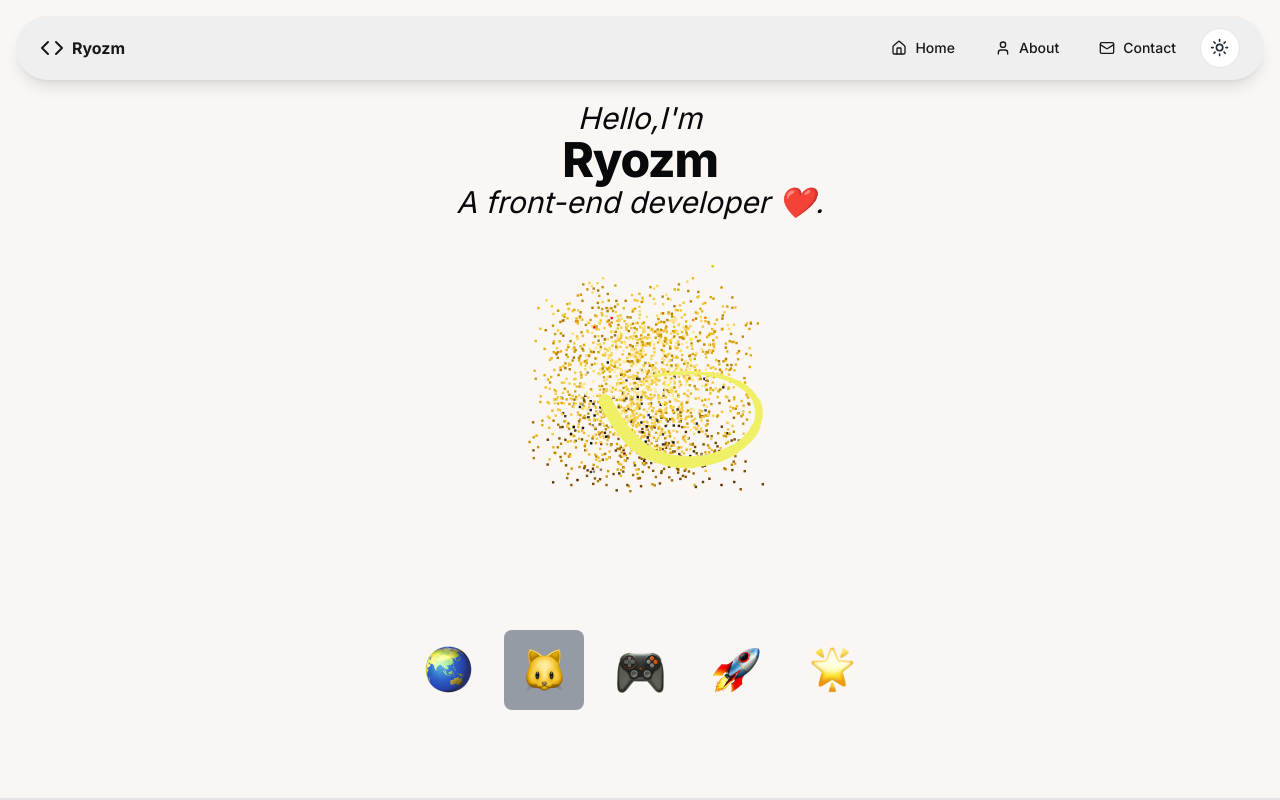
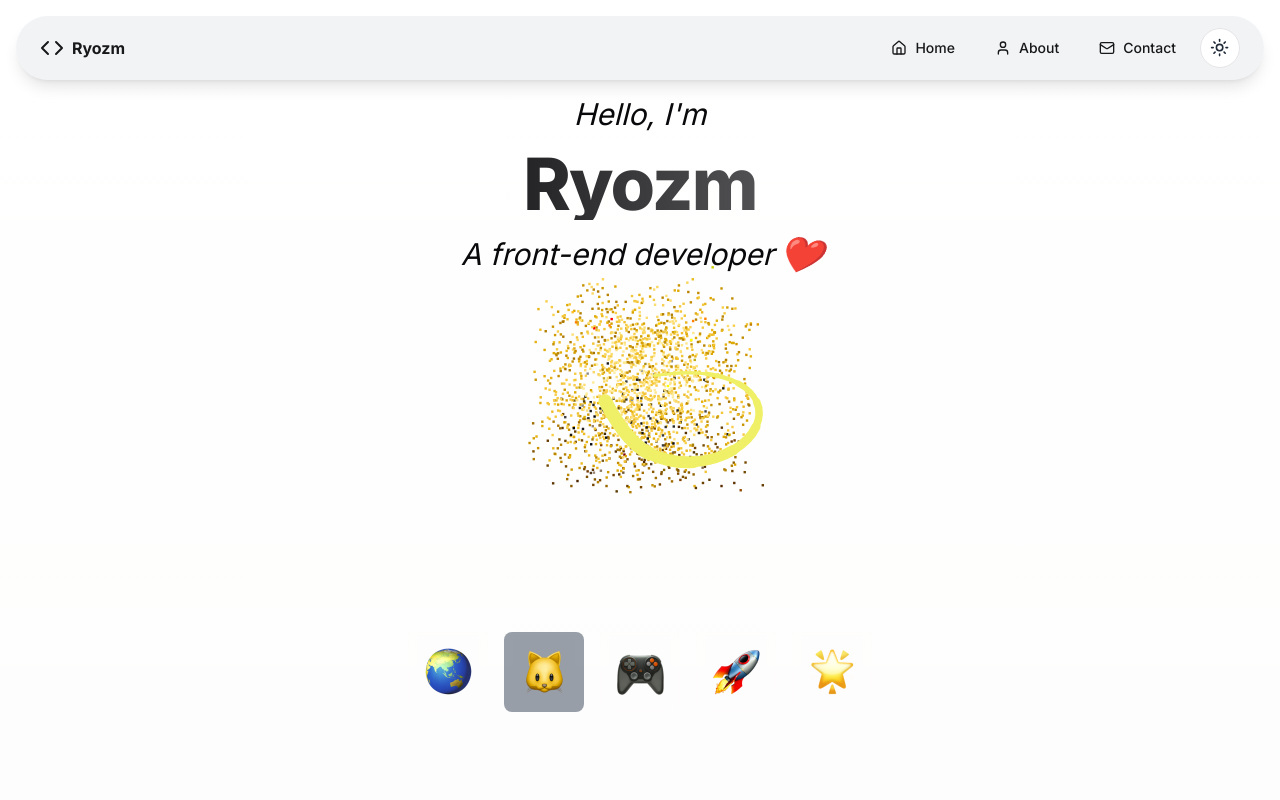
Before and after one commit to ryozm/ryozm-homepage, a Next.js app: page /home in a window 1280 px wide. Built offline with nearby package versions, Linux system fonts and the light colour scheme.

Commit message:
feat(home): 为主页添加动画效果

```diff
--- a/app/home/page.tsx
+++ b/app/home/page.tsx
@@ -1,18 +1,59 @@
+'use client'
 import { Suspense, lazy } from 'react'
+import { motion } from 'motion/react'
 
 const DynamicLogo = lazy(() => import('./components/DynamicLogo'))
 
 const HomePage = () => {
   return (
-    <div className=" snap-y snap-mandatory overflow-y-auto flex flex-col h-screen w-full">
-      <div className="snap-always border-b-2 relative snap-center min-h-screen pt-[100px]">
-        <div className="text-center">
-          <h3 className="text-3xl italic">Hello,I'm </h3>
-          <h1 className="text-4xl font-extrabold tracking-tight lg:text-5xl">
+    <div className="snap-y snap-mandatory overflow-y-auto flex flex-col h-screen w-full bg-gradient-to-b from-background to-background/80">
+      <div className="snap-always relative snap-center min-h-screen flex justify-center pt-24">
+        <motion.div
+          className="text-center z-10 space-y-4"
+          initial={{ opacity: 0, y: 20 }}
+          animate={{ opacity: 1, y: 0 }}
+          transition={{ duration: 0.8, ease: 'easeOut' }}
+        >
+          <motion.h3
+            className="text-3xl italic"
+            initial={{ opacity: 0, x: -20 }}
+            animate={{ opacity: 1, x: 0 }}
+            transition={{ duration: 0.5, delay: 0.2 }}
+          >
+            Hello, I'm
+          </motion.h3>
+          <motion.h1
+            className="text-5xl font-extrabold tracking-tight lg:text-7xl bg-gradient-to-r from-primary to-primary/70 bg-clip-text text-transparent"
+            initial={{ opacity: 0, scale: 0.9 }}
+            animate={{ opacity: 1, scale: 1 }}
+            transition={{ duration: 0.7, delay: 0.5 }}
+          >
             Ryozm
-          </h1>
-          <h3 className="text-3xl italic">A front-end developer ❤️.</h3>
-        </div>
+          </motion.h1>
+          <motion.h3
+            className="text-3xl italic"
+            initial={{ opacity: 0, x: 20 }}
+            animate={{ opacity: 1, x: 0 }}
+            transition={{ duration: 0.5, delay: 0.8 }}
+          >
+            A front-end developer{' '}
+            <motion.span
+              animate={{
+                scale: [1, 1.2, 1],
+                rotate: [0, 10, -10, 0]
+              }}
+              transition={{
+                duration: 1.5,
+                repeat: Infinity,
+                repeatDelay: 1
+              }}
+              className="inline-block"
+            >
+              ❤️
+            </motion.span>
+          </motion.h3>
+        </motion.div>
+
         <div className="absolute top-0 bottom-0 left-0 right-0 w-full h-full">
           <Suspense>
             <DynamicLogo />
```
